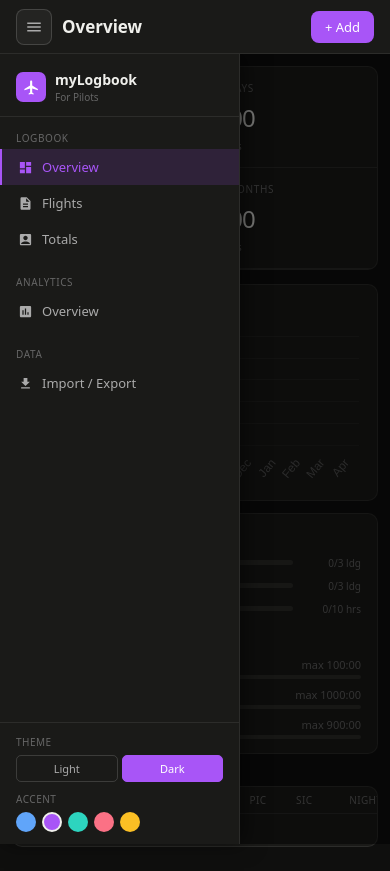
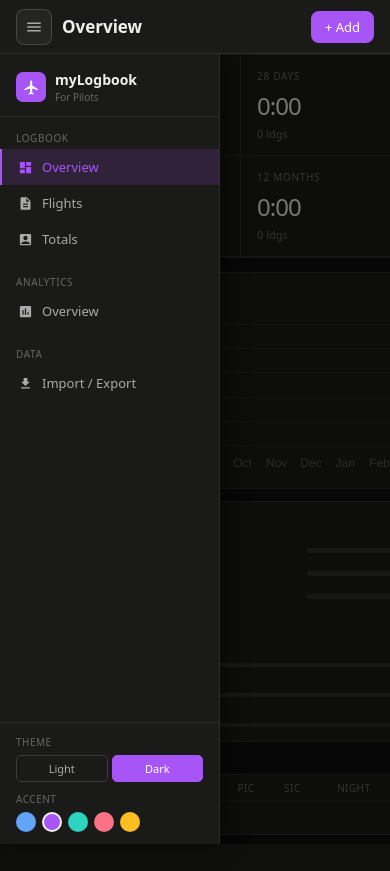
Before and after one commit to kavi-goka/mylogbook, a plain HTML site: page index.html in a window 390 px wide. Both pictures are taken after a click on the element 34 px from the left and 26 px from the top of the page. After the commit the page ends 847 px from the top, so only its background shows below. Drawn offline with nearby package versions, Linux system fonts and the light colour scheme.

Commit message:
Hamburger menu

```diff
--- a/index.html
+++ b/index.html
@@ -27,16 +27,10 @@ body{font-family:system-ui,sans-serif;background:var(--bg);color:var(--text);min
 .menu-btn{width:36px;height:36px;background:var(--surface2);border:0.5px solid var(--border2);border-radius:8px;display:flex;align-items:center;justify-content:center;cursor:pointer;flex-shrink:0}
 .menu-btn svg{width:18px;height:18px;fill:var(--text2)}
 .app-body{display:flex;flex:1;overflow:hidden}
-.sidebar{width:220px;background:var(--surface);border-right:0.5px solid var(--border);display:flex;flex-direction:column;flex-shrink:0;overflow-y:auto;transition:transform .25s ease}
-.content{flex:1;overflow-y:auto;overflow-x:hidden;padding:16px}
-@media(max-width:680px){
-  .sidebar{position:fixed;top:54px;left:0;bottom:0;z-index:40;transform:translateX(-100%);width:240px}
-  .sidebar.open{transform:translateX(0);box-shadow:4px 0 20px rgba(0,0,0,.5)}
-  .overlay{display:none;position:fixed;inset:0;top:54px;background:rgba(0,0,0,.5);z-index:39}
-  .overlay.open{display:block}
-  .content{padding:12px}
-}
-@media(min-width:681px){.menu-btn{display:none}}
+.sidebar{width:220px;background:var(--surface);border-right:0.5px solid var(--border);display:flex;flex-direction:column;flex-shrink:0;overflow-y:auto;transition:transform .25s ease;position:fixed;top:54px;left:0;bottom:0;z-index:40;transform:translateX(-100%)}
+.sidebar.open{transform:translateX(0);box-shadow:4px 0 20px rgba(0,0,0,.5)}
+.overlay{display:none;position:fixed;inset:0;top:54px;background:rgba(0,0,0,.5);z-index:39}
+.overlay.open{display:block}
 .logo{padding:16px 16px 12px;display:flex;align-items:center;gap:9px;border-bottom:0.5px solid var(--border)}
 .logo-icon{width:30px;height:30px;background:var(--accent);border-radius:7px;display:flex;align-items:center;justify-content:center;flex-shrink:0}
 .logo-icon svg{width:17px;height:17px;fill:#fff}
```
